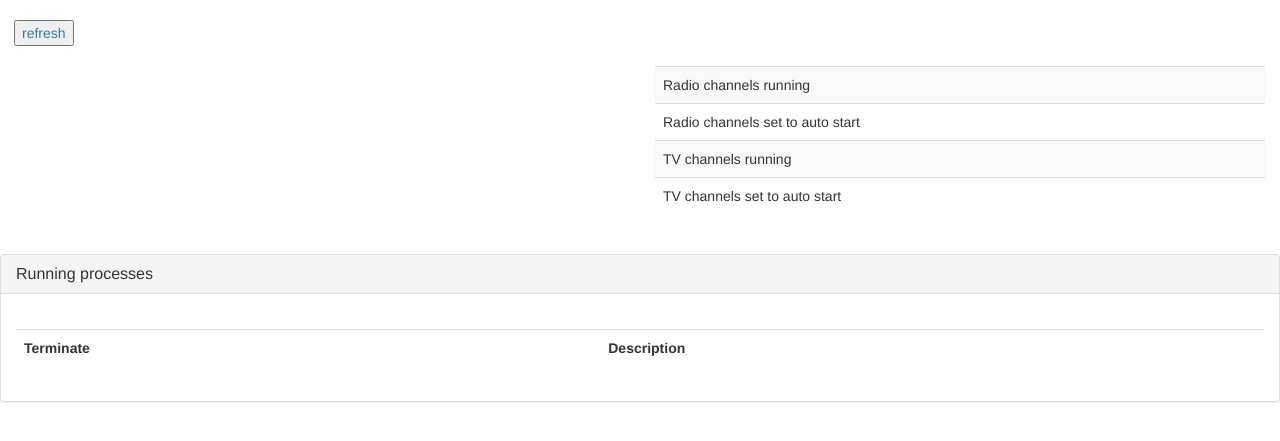
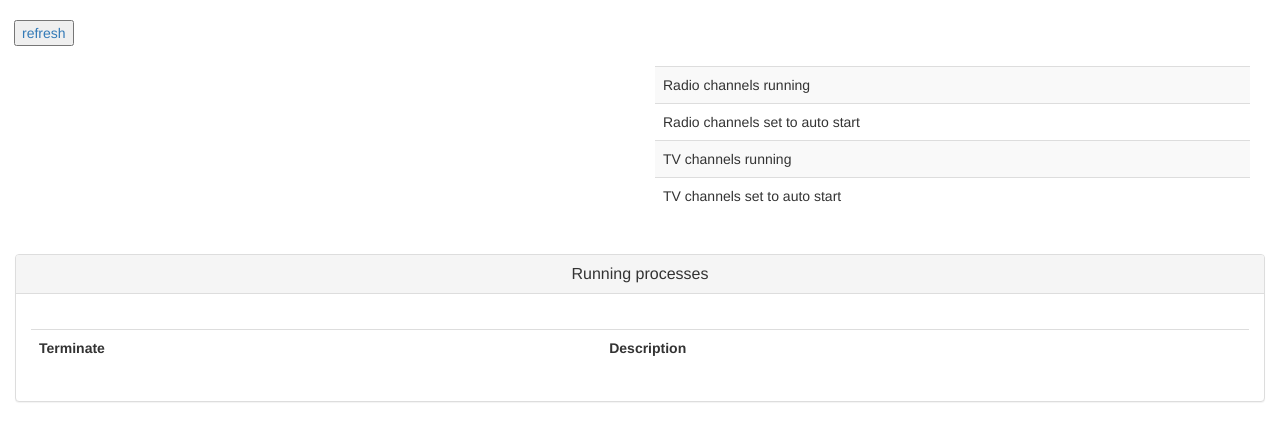
Before and after one commit to SirDukey/Novus_recording_system, a Flask app: template templates/ps_list.html in a window 1280 px wide. Shown: the part 51-492 px from the top of the page. Run offline with Flask 2, Linux system fonts and the light colour scheme; the template is opened without the code that fills it, so the values that code supplies are empty; some libraries are stand-ins or nearby versions.

Commit message:
adding list of clips to ps_list.html

```diff
--- a/templates/ps_list.html
+++ b/templates/ps_list.html
@@ -5,9 +5,9 @@
 <br>
 <br>
 
+<div class="container-fluid">
 
-
-<div class="container col-md-6">
+    <div class="col-md-6">
         {% for clip in show_clips() %}
             {% if clip != 'sync.sh' %}
                 {{ clip }}<br>
@@ -16,7 +16,7 @@
     </div>
 
 
-<div class="container col-md-6">
+    <div class="col-md-6">
 
         <table class="table table-striped">
             <tr><td>Radio channels running</td><td>{{ mp3_running() }}</td></tr>
@@ -27,11 +27,14 @@
 
     </div>
 
+</div>
+
 &nbsp
 
+<div class="container-fluid col-lg-12">
     <div class="panel panel-default">
       <div class="panel-heading">
-    <h3 class="panel-title">Running processes</h3>
+        <h3 class="panel-title text-center">Running processes</h3>
       </div>
       <div class="panel-body">
 
@@ -53,6 +56,6 @@
 
       </div>
     </div>
-
+</div>
 
 {% endblock %}
```
Lines whose indentation alone changed are shown as unchanged.
